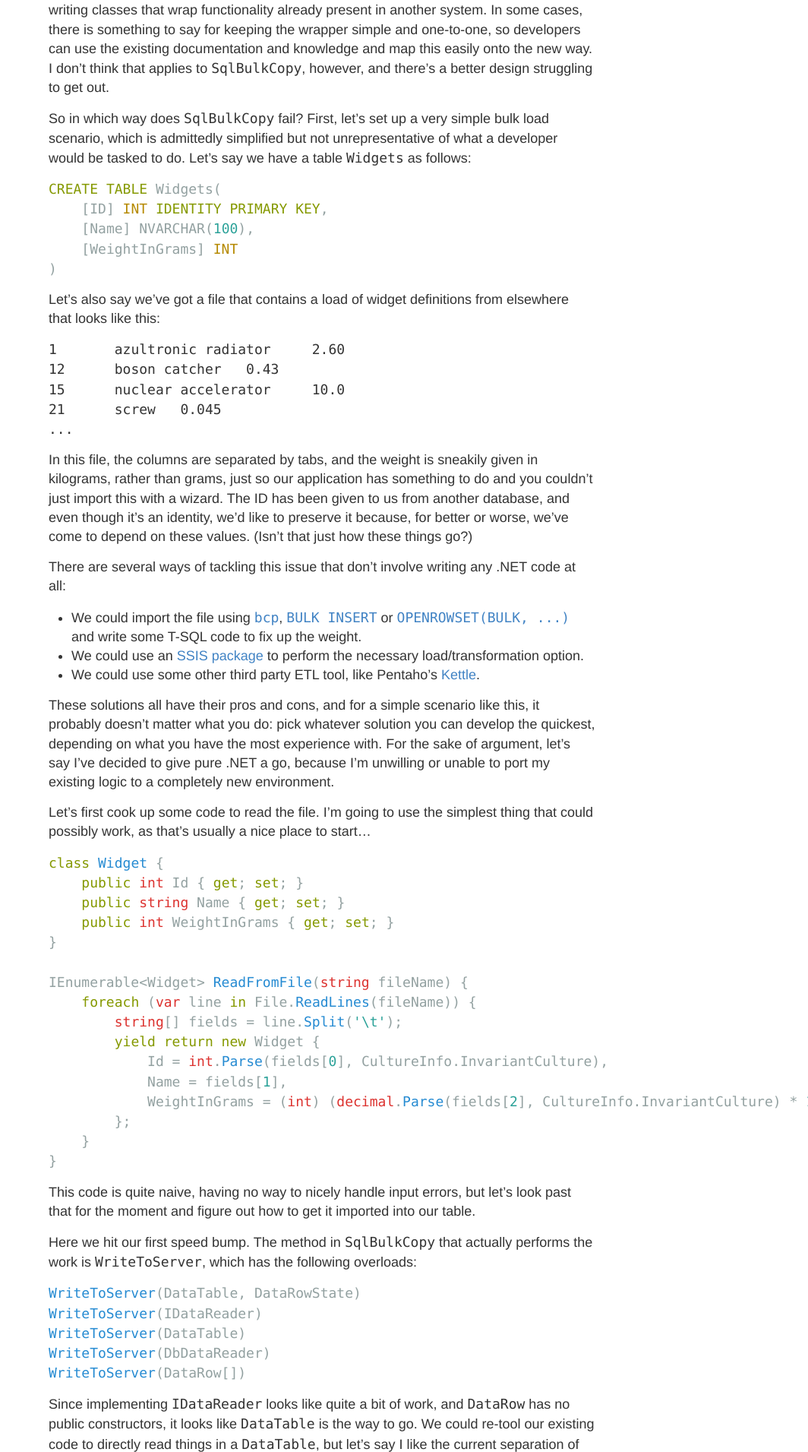
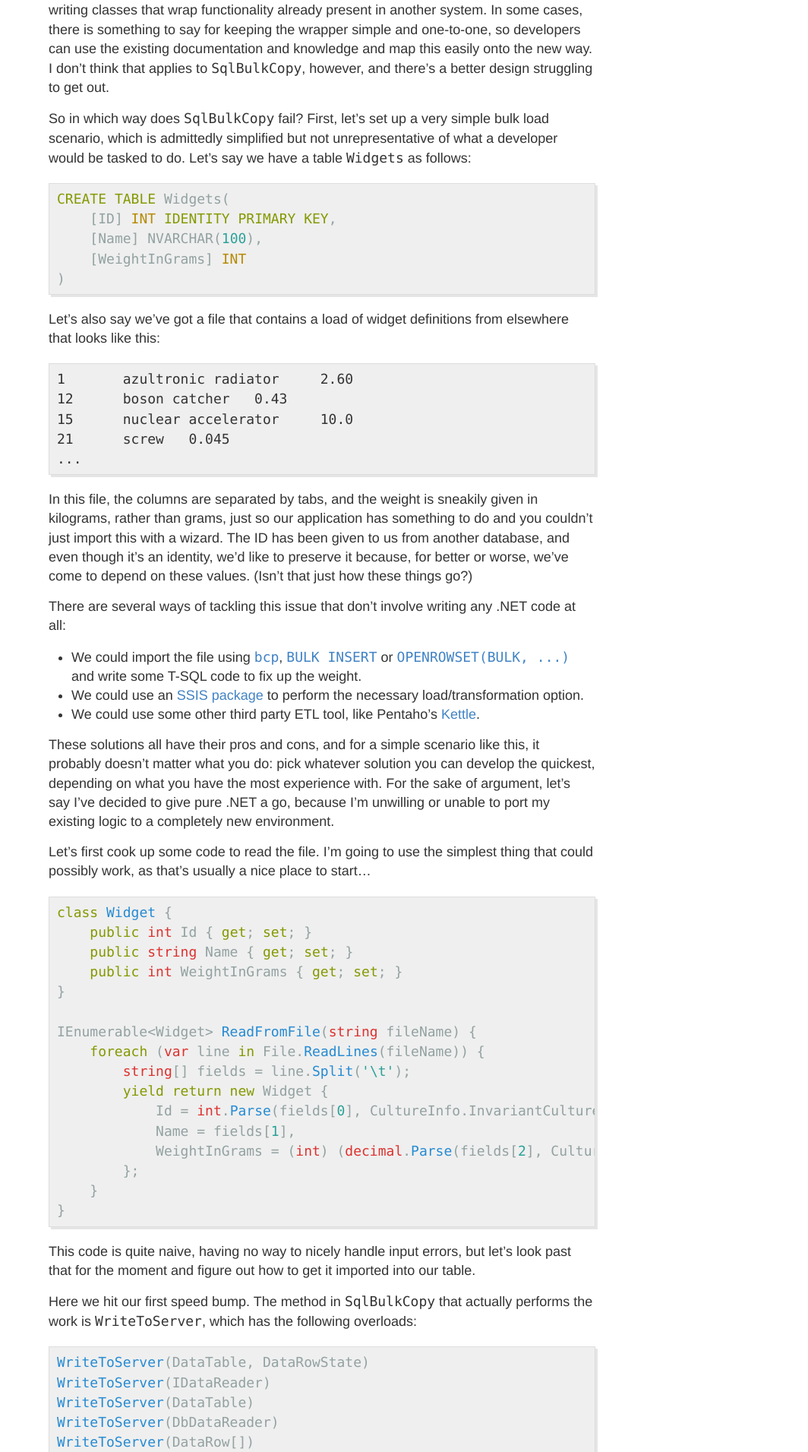
Before and after one commit to jeroen-mostert/jeroen-mostert.github.io, a Jekyll site: the page built from _posts/2019-02-19-sqlbulkcopy1.md, in a window 1280 px wide. Shown: the part 586-2497 px from the top of the page at 76% size, without its empty margins (216-1280 px from the left). Built offline with Jekyll 4.4.1, drawn with Linux system fonts in a browser that asks for light colours.

Commit message:
Update _highlights.scss

```diff
--- a/_sass/_highlights.scss
+++ b/_sass/_highlights.scss
@@ -1,5 +1,4 @@
-/*
-.highlight {
+div.highlight {
   background-color: #efefef;
   padding: 7px 7px 7px 10px;
   border: 1px solid #ddd;
@@ -9,7 +8,6 @@
   margin: 20px 0 20px 0;
   overflow: scroll;
 }
-*/
 
 code {
   font-family:SFMono-Regular,Consolas,Liberation Mono,Menlo,Courier,monospace;
```
